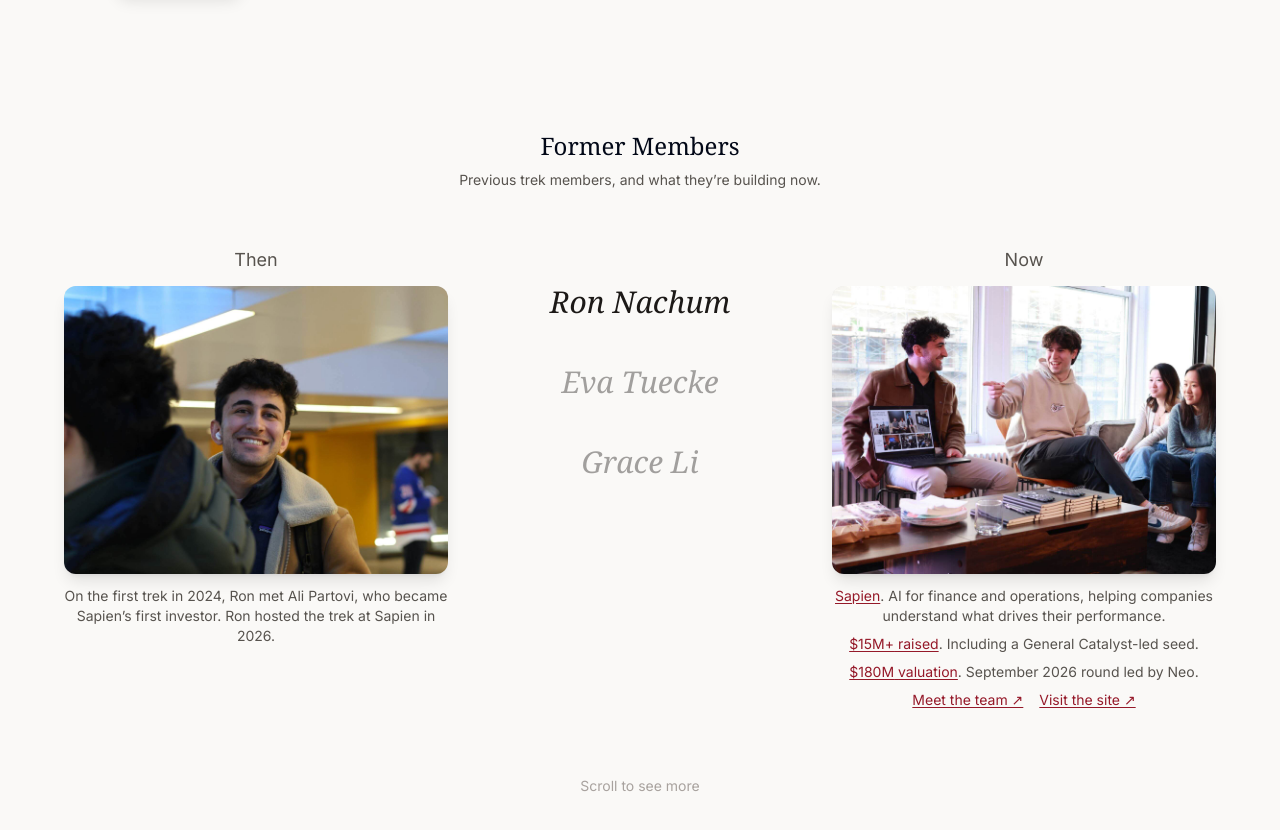
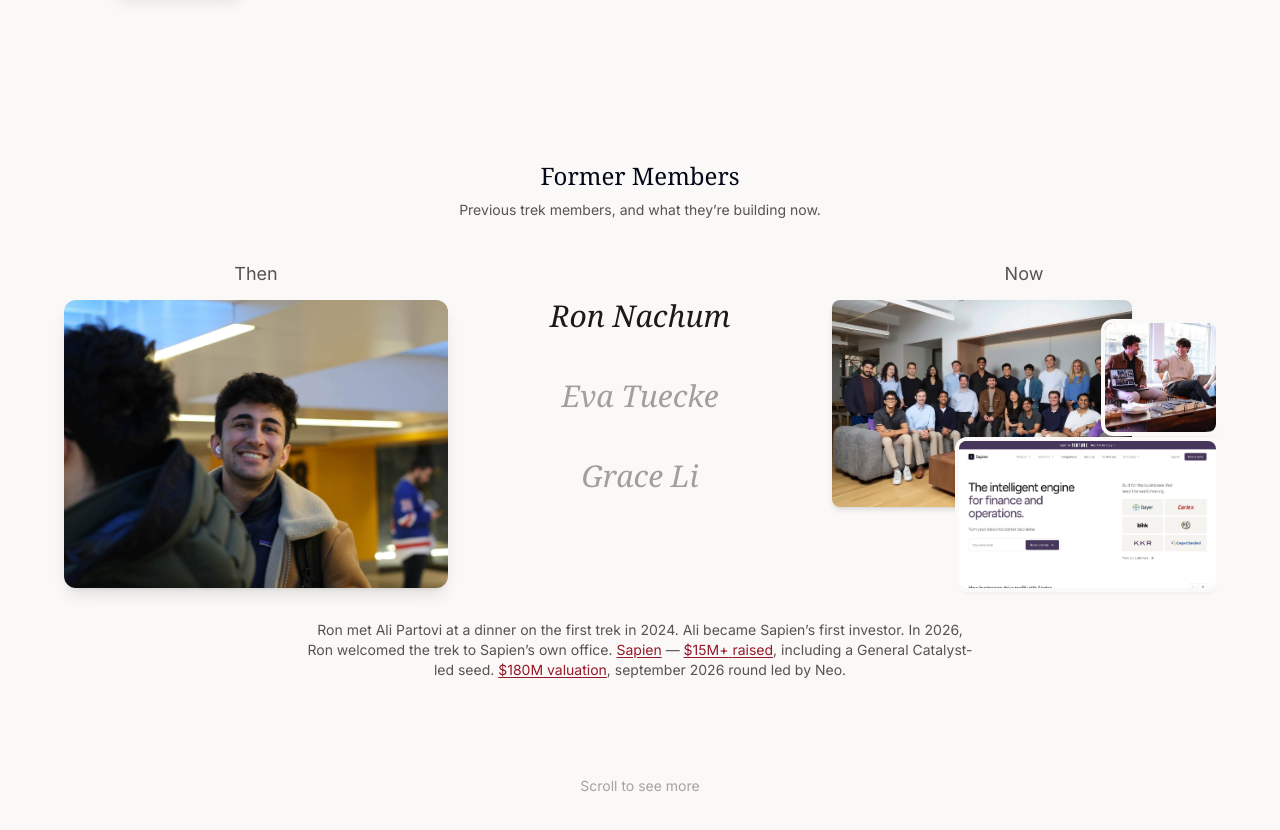
Before and after one commit to harvardstartups/harvardstartups, a Next.js app: page / in a window 1280 px wide. Shown: the part 300-1130 px from the top of the page. Built offline with nearby package versions, Linux system fonts and the light colour scheme.

Commit message:
Pair trek photos with current photo collections and shared captions

```diff
--- a/components/HeroBeforeAfter.tsx
+++ b/components/HeroBeforeAfter.tsx
@@ -145,7 +145,7 @@
 
       {/* Sticky viewport */}
       <div ref={stickyRef} className="sticky top-0 min-h-screen flex flex-col items-center justify-center px-4 py-4 md:py-16 z-10">
-        <header className="text-center max-w-xl mx-auto mb-3 md:mb-14">
+        <header className="text-center max-w-xl mx-auto mb-3 md:mb-10">
           <h2 id="alumni-heading">Former Members</h2>
           <p className="text-sm text-stone-600">Previous trek members, and what they’re building now.</p>
         </header>
@@ -216,7 +216,7 @@
               <p className="text-xs md:text-lg text-stone-600 pb-1 md:pb-3">
                 {duringLabel}
               </p>
-              <div className="relative w-full max-w-sm md:max-w-md mx-auto aspect-[4/3] max-h-[19svh] md:max-h-none rounded-lg md:rounded-xl overflow-hidden bg-stone-200 shadow-lg shrink-0">
+              <div className="relative w-full max-w-sm md:max-w-md mx-auto aspect-[4/3] max-h-[24svh] md:max-h-none rounded-lg md:rounded-xl overflow-hidden bg-stone-200 shadow-lg shrink-0">
                 {stories.map((story, i) => (
                   <div
                     key={story.name + i}
@@ -236,11 +236,7 @@
                   </div>
                 ))}
               </div>
-              <div className="mt-1 md:mt-3 min-h-[1.5rem] md:min-h-[3.5rem] w-full max-w-sm md:max-w-md mx-auto flex items-start justify-center">
-                <p className="text-xs md:text-sm text-stone-600">
-                  {current.duringCaption}
-                </p>
-              </div>
+
             </div>
 
             {/* Now */}
@@ -248,37 +244,36 @@
               <p className="text-xs md:text-lg text-stone-600 pb-1 md:pb-3">
                 Now
               </p>
-              <div className="relative w-full max-w-sm md:max-w-md mx-auto aspect-[4/3] max-h-[19svh] md:max-h-none rounded-lg md:rounded-xl overflow-hidden bg-stone-200 shadow-lg shrink-0">
+              <div className="relative w-full max-w-md mx-auto aspect-[4/3] max-h-[24svh] md:max-h-none">
                 {stories.map((story, i) => (
-                  <div
-                    key={story.name + "-now-" + i}
+                  <div key={story.id} aria-hidden={i !== activeIndex}
                     className="absolute inset-0 transition-opacity duration-500 ease-out motion-reduce:transition-none"
-                    style={{
-                      opacity: i === activeIndex ? 1 : 0,
-                      pointerEvents: i === activeIndex ? "auto" : "none",
-                    }}
-                  >
-                    <Image
-                      src={story.portrait}
-                      alt={story.portraitAlt}
-                      fill
-                      className="object-cover"
-                      sizes="(max-width: 768px) 90vw, 33vw"
-                    />
+                    style={{ opacity: i === activeIndex ? 1 : 0, pointerEvents: i === activeIndex ? "auto" : "none" }}>
+                    <div className="absolute left-0 top-0 w-[78%] h-[72%] overflow-hidden rounded-lg shadow-md">
+                      <Image src={story.teamImage} alt={story.teamAlt} fill className="object-cover" sizes="(max-width: 768px) 65vw, 26vw" />
+                    </div>
+                    {story.id !== "grace" && <div className="absolute right-0 top-[8%] w-[29%] h-[38%] overflow-hidden rounded-lg shadow-md ring-4 ring-[#faf9f7]">
+                      <Image src={story.portrait} alt={story.portraitAlt} fill className="object-cover" style={{objectPosition: story.portraitPosition}} sizes="(max-width: 768px) 25vw, 10vw" />
+                    </div>}
+                    <div className="absolute right-0 bottom-0 w-[67%] h-[51%] overflow-hidden rounded-lg shadow-md ring-4 ring-[#faf9f7]">
+                      <Image src={story.websiteImage} alt={`${story.company} website`} fill className="object-cover object-top" sizes="(max-width: 768px) 55vw, 23vw" />
+                    </div>
                   </div>
                 ))}
               </div>
-              <div className="mt-1 md:mt-3 min-h-[1.5rem] md:min-h-[3.5rem] w-full max-w-sm md:max-w-md mx-auto flex items-start justify-center">
-                <div className="text-xs md:text-sm text-stone-600 space-y-2">
-                  <p><a href={current.website} target="_blank" rel="noopener noreferrer" className="underline underline-offset-2">{current.company}</a>. {current.description}</p>
-                  {current.metrics.map(metric => (
-                    <p key={metric.label}><a href={metric.source} target="_blank" rel="noopener noreferrer" className="underline underline-offset-2">{metric.value} {metric.label}</a>. {metric.detail}.</p>
-                  ))}
-                  <p className="flex justify-center gap-4"><a href={current.careers} target="_blank" rel="noopener noreferrer" className="underline underline-offset-2">Meet the team ↗</a><a href={current.website} target="_blank" rel="noopener noreferrer" className="underline underline-offset-2">Visit the site ↗</a></p>
-                </div>
-              </div>
             </div>
           </div>
+        </div>
+
+        <div className="mt-5 md:mt-8 max-w-2xl text-center text-xs md:text-sm leading-relaxed text-stone-600">
+          <p>
+            {current.trek}{" "}
+            <a href={current.website} target="_blank" rel="noopener noreferrer" className="underline underline-offset-2">{current.company}</a>
+            {current.metrics.map((metric, i) => <span key={metric.label}>
+              {i === 0 ? " — " : " "}<a href={metric.source} target="_blank" rel="noopener noreferrer" className="underline underline-offset-2">{metric.value} {metric.label}</a>
+              {", "}{metric.detail.charAt(0).toLowerCase() + metric.detail.slice(1)}.
+            </span>)}
+          </p>
         </div>
 
         {/* Scroll hint (desktop only) */}
```
